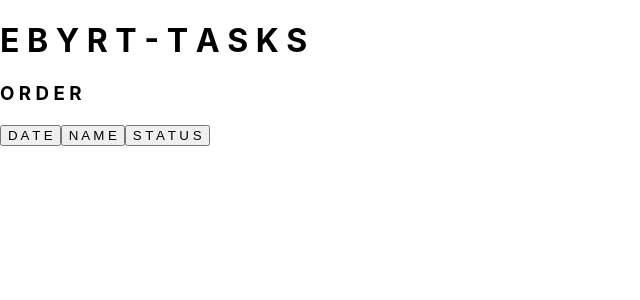
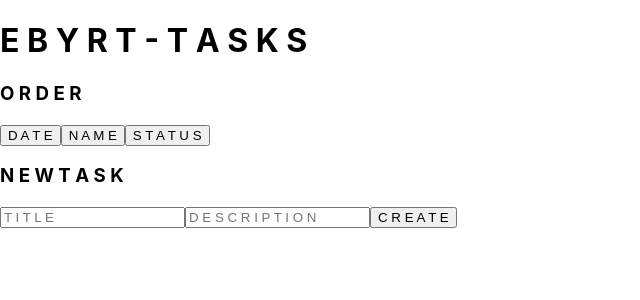
Before and after one commit to mabiiak/ebyrt-task, a React (Create React App) app: page / in a window 1280 px wide. Shown: the top 300 px of the page, without its empty margins (0-640 px from the left). Built offline with nearby package versions, Linux system fonts and the light colour scheme.

Commit message:
feat: implements component create task

```diff
--- a/src/frontend/components/Create.js
+++ b/src/frontend/components/Create.js
@@ -1,9 +1,47 @@
 import React, { Component } from 'react';
 
 class Create extends Component {
+  constructor() {
+    super();
+
+    this.handleChange = this.handleChange.bind(this);
+    this.createButton = this.createButton.bind(this);
+
+    this.state = {
+      title: '',
+      description: '',
+    }
+  }
+
+  handleChange({ target }) {
+    const { value, name } = target;
+    this.setState({ [name]: value });
+  }
+
+  createButton() {
+    const { title, description } = this.state;
+    console.log( title, description);
+  }
+
   render() {
     return (
       <>
+        <h3>
+          N E W T A S K
+        </h3>
+        <input
+          type='text'
+          name='title'
+          onChange={ this.handleChange }
+          placeholder='T I T L E'
+        />
+        <input
+          type='text'
+          name='description'
+          onChange={ this.handleChange }
+          placeholder='D E S C R I P T I O N'
+        />
+        <button onClick={ this.createButton }>C R E A T E</button>
       </>
     )
   }
```
